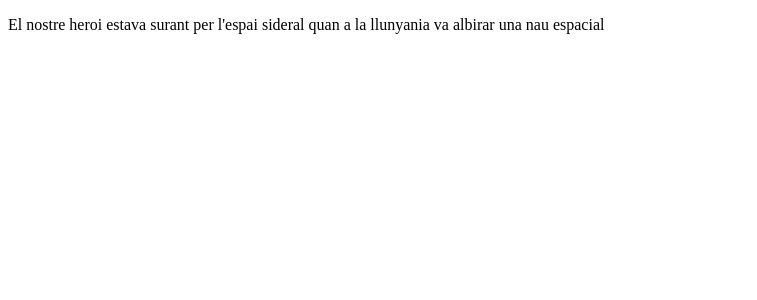
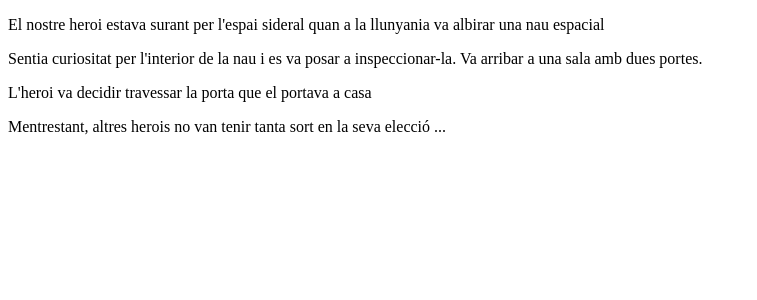
Before and after one commit to epanareda/Sprint-6, a Vue app: page / in a window 1280 px wide. Shown: the top 300 px of the page, without its empty margins (0-757 px from the left). Built offline with nearby package versions, Linux system fonts and the light colour scheme.

Commit message:
exercici 2

```diff
--- a/src/App.vue
+++ b/src/App.vue
@@ -5,14 +5,14 @@
 </template>
 
 <script>
-import Home from './components/Home.vue'
+import Home from './components/Home.vue';
 
 export default {
   name: 'App',
   components: {
     Home
   }
-}
+};
 </script>
 
 <style scoped>
--- /dev/null
+++ b/src/assets/json/data.json
@@ -0,0 +1,9 @@
+{
+    "item-1": "El nostre heroi estava surant per l'espai sideral quan a la llunyania va albirar una nau espacial",
+
+    "item-2": "Sentia curiositat per l'interior de la nau i es va posar a inspeccionar-la. Va arribar a una sala amb dues portes.",
+
+    "item-3": "L'heroi va decidir travessar la porta que el portava a casa",
+
+    "item-4": "Mentrestant, altres herois no van tenir tanta sort en la seva elecció ..."
+}
--- a/src/components/Escena.vue
+++ b/src/components/Escena.vue
@@ -1,15 +1,16 @@
 <template>
     <div>
-        <p>
-            El nostre heroi estava surant per l'espai sideral quan a la llunyania va albirar una nau espacial
+        <p v-for="(item, index) in items" :key="index">
+            {{ item }}
         </p>
     </div>
 </template>
 
 <script>
 export default {
-    name: "Escena"
-}
+    name: "Escena",
+    props: ["items"]
+};
 </script>
 
 <style scoped>
--- a/src/components/Home.vue
+++ b/src/components/Home.vue
@@ -1,18 +1,26 @@
 <template>
     <div>
-        <Escena/>
+        <Escena :items="sentences"/>
     </div>
 </template>
 
 <script>
-import Escena from './Escena.vue'
+import Escena from './Escena.vue';
+import data from "./../assets/json/data.json";
+
+// console.log(data);
 
 export default {
     name: "Home",
     components: {
         Escena
+    },
+    data() {
+        return {
+            sentences: data
+        }
     }
-}
+};
 </script>
 
 <style scoped>
```
Also changed, not shown: src/assets/logo.png (deleted).
